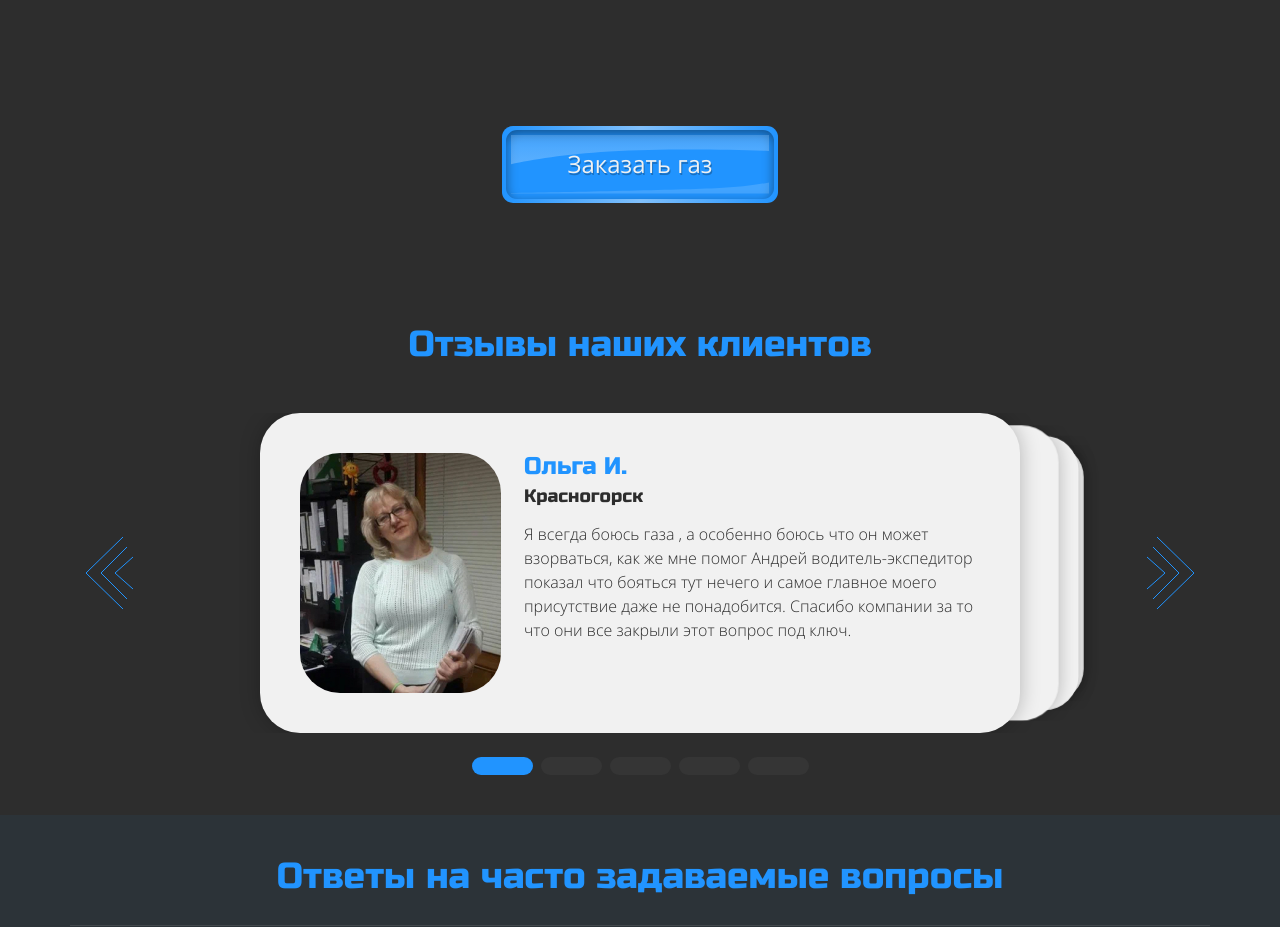
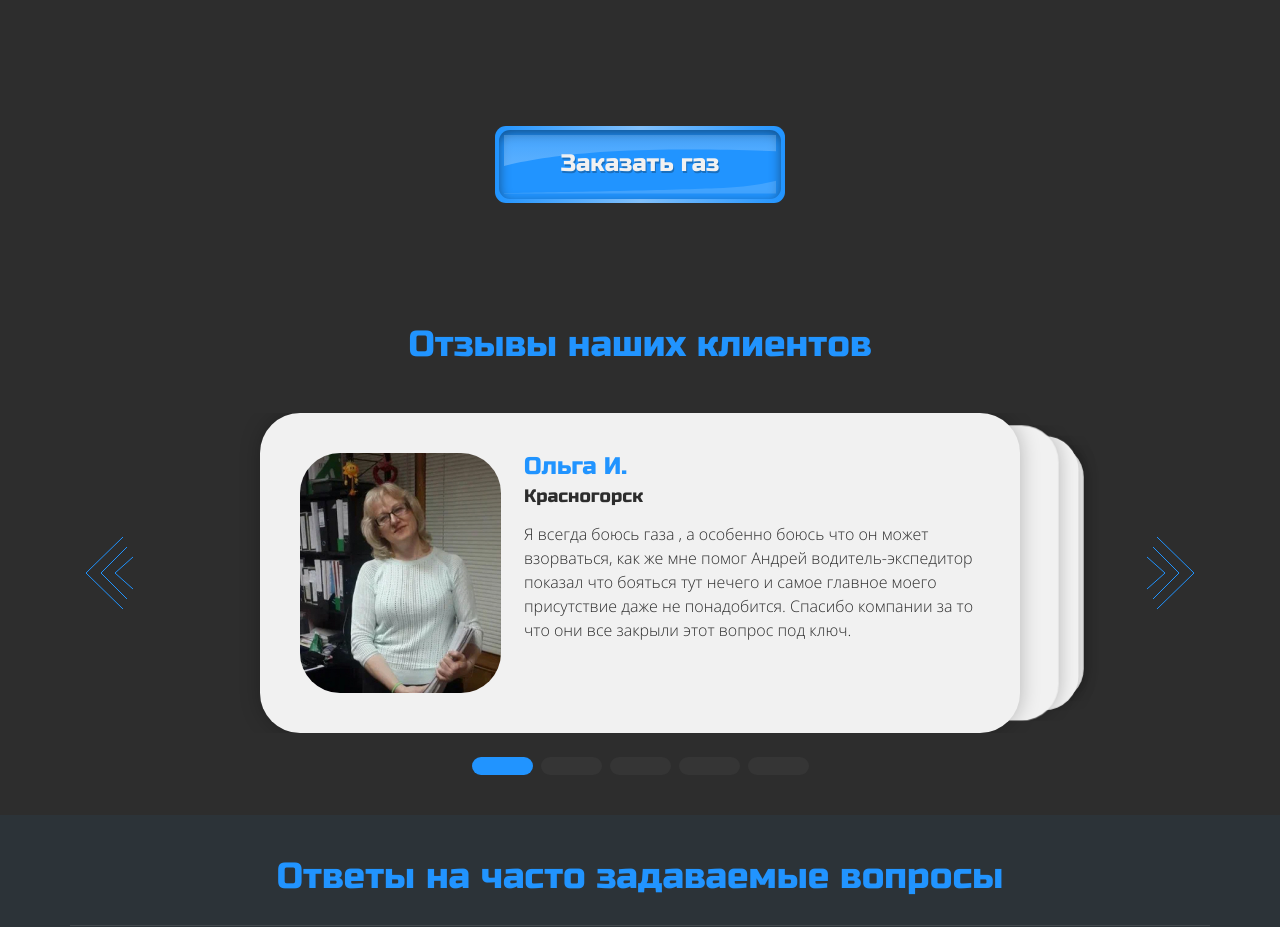
Before and after one commit to Alexandr707/atlant-gas, a website built with Vite: page index.html in a window 1280 px wide. Shown: the part 2680-3607 px from the top of the page. Built offline with nearby package versions, Linux system fonts and the light colour scheme; files whose address does not match are found by name; what wow.js would draw is missing.

Commit message:
volum order font

```diff
--- a/src/scss/style.scss
+++ b/src/scss/style.scss
@@ -503,6 +503,7 @@ button {
 
 .volum__order {
   display: inline-block;
+  font-family: "Russo One";
   font-size: 24px;
   line-height: 1.2;
   color: $antiFlashWhite;
```
